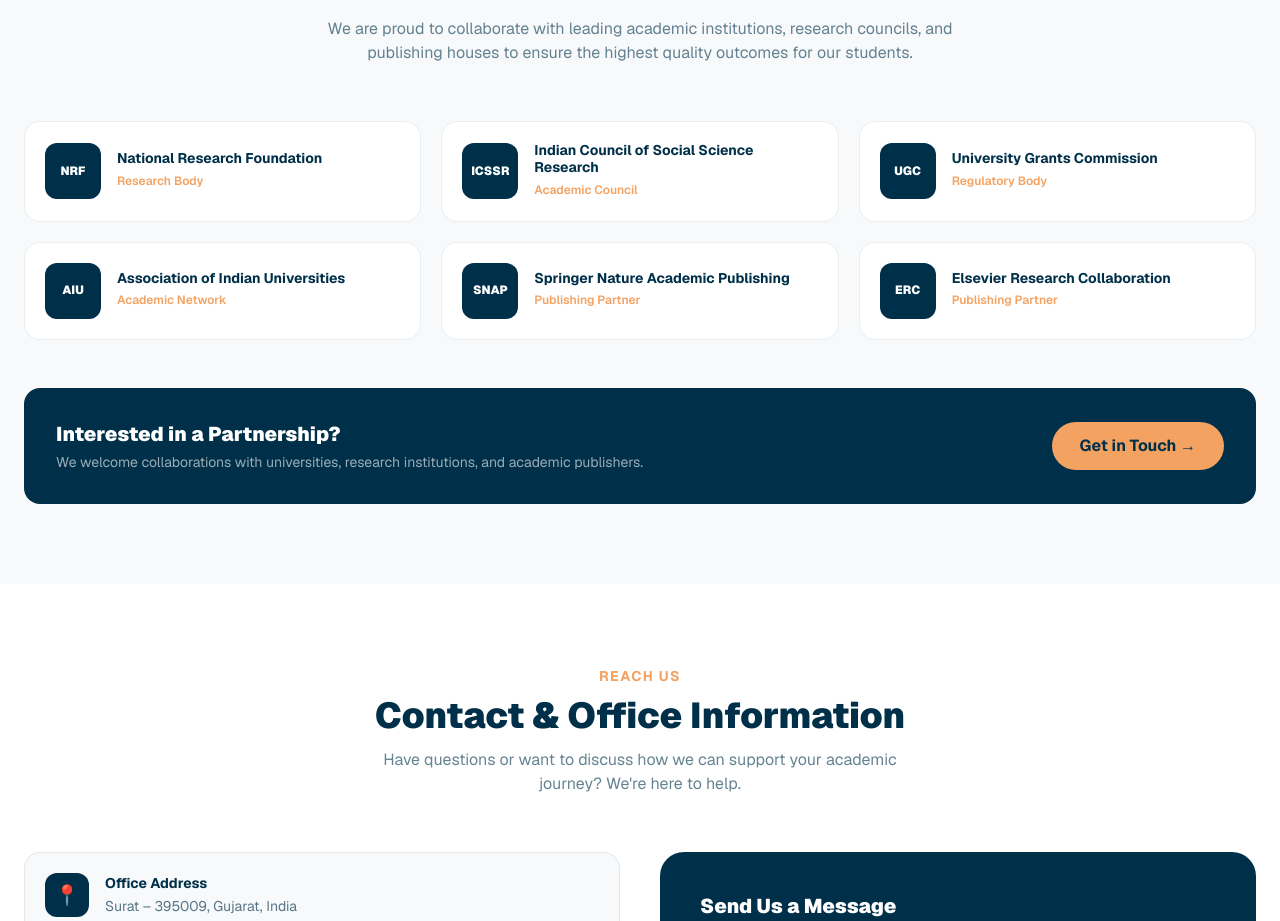
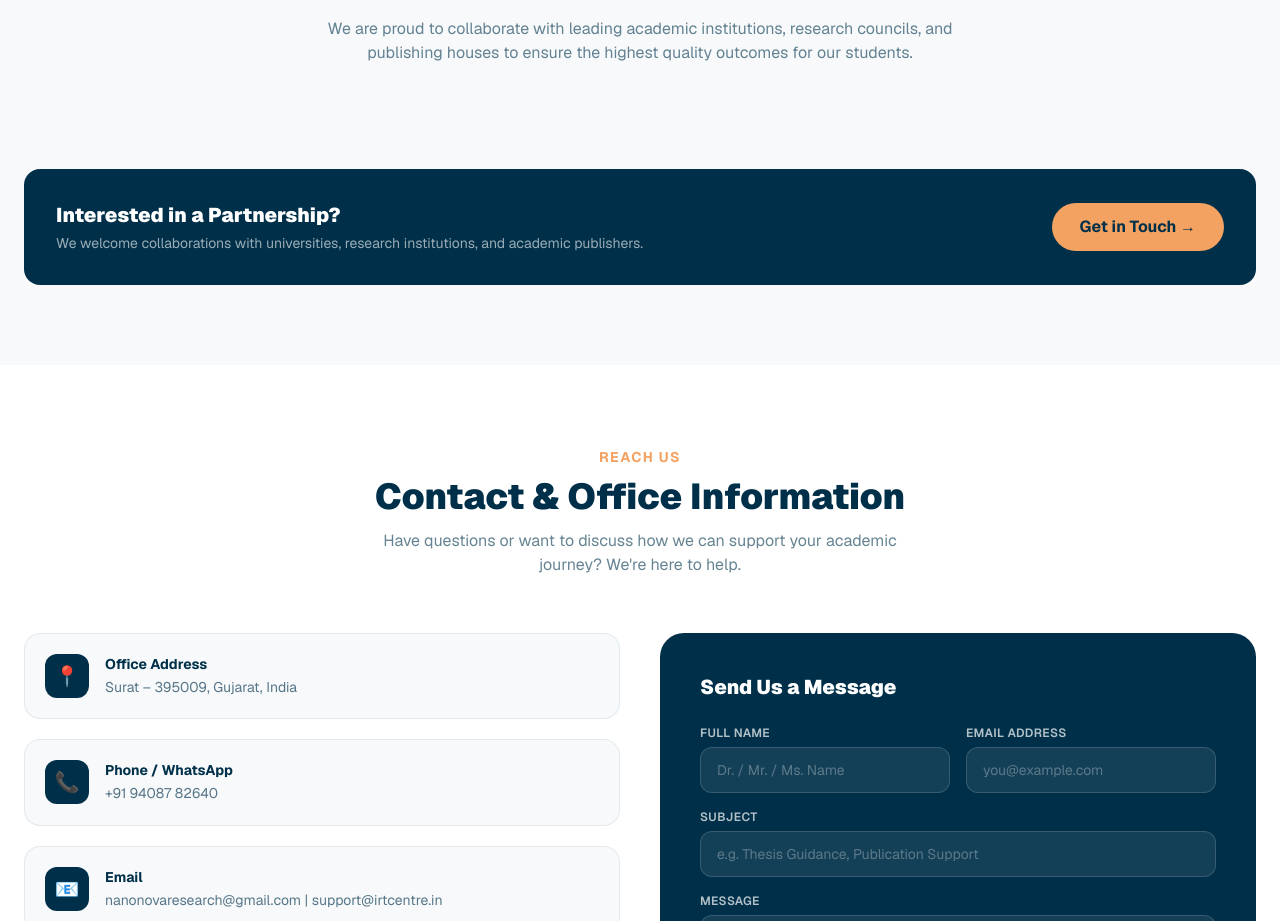
Before and after one commit to shahdhaval11/Innovative-Research-Training-Centre, a Next.js app: page /aboutus in a window 1280 px wide. Shown: the part 3626-4547 px from the top of the page. Built offline with nearby package versions, Linux system fonts and the light colour scheme.

Commit message:
feat: Update PartnersSection to handle empty PARTNERS array and modify contact link in Contact component

```diff
--- a/modules/aboutus/components/PartnersSection.tsx
+++ b/modules/aboutus/components/PartnersSection.tsx
@@ -15,7 +15,7 @@
         </div>
 
         <div className="grid sm:grid-cols-2 lg:grid-cols-3 gap-5 mb-12">
-          {PARTNERS.map((p) => (
+          {PARTNERS && PARTNERS.map((p: any) => (
             <div
               key={p.name}
               className="flex items-center gap-4 bg-white border border-[#003049]/8 rounded-2xl p-5 hover:shadow-md hover:border-[#F4A261]/40 transition-all duration-200 group"
@@ -42,7 +42,7 @@
             </p>
           </div>
           <a
-            href="#"
+            href="/contactus"
             className="shrink-0 bg-[#F4A261] text-[#003049] font-bold px-7 py-3 rounded-full hover:bg-[#E76F51] transition-colors duration-200 whitespace-nowrap"
           >
             Get in Touch →
--- a/modules/aboutus/constData/const.ts
+++ b/modules/aboutus/constData/const.ts
@@ -78,12 +78,12 @@
 ];
 
 export const PARTNERS = [
-  { name: "National Research Foundation", abbr: "NRF", type: "Research Body" },
-  { name: "Indian Council of Social Science Research", abbr: "ICSSR", type: "Academic Council" },
-  { name: "University Grants Commission", abbr: "UGC", type: "Regulatory Body" },
-  { name: "Association of Indian Universities", abbr: "AIU", type: "Academic Network" },
-  { name: "Springer Nature Academic Publishing", abbr: "SNAP", type: "Publishing Partner" },
-  { name: "Elsevier Research Collaboration", abbr: "ERC", type: "Publishing Partner" },
+  // { name: "National Research Foundation", abbr: "NRF", type: "Research Body" },
+  // { name: "Indian Council of Social Science Research", abbr: "ICSSR", type: "Academic Council" },
+  // { name: "University Grants Commission", abbr: "UGC", type: "Regulatory Body" },
+  // { name: "Association of Indian Universities", abbr: "AIU", type: "Academic Network" },
+  // { name: "Springer Nature Academic Publishing", abbr: "SNAP", type: "Publishing Partner" },
+  // { name: "Elsevier Research Collaboration", abbr: "ERC", type: "Publishing Partner" },
 ];
 
 // export const VISION_POINTS = [
--- a/modules/contactus/components/Contact.tsx
+++ b/modules/contactus/components/Contact.tsx
@@ -450,14 +450,14 @@
               <div className="text-4xl mb-2">📍</div>
               <p className="text-[#003049] font-bold text-sm">NRTC Office, Surat</p>
               <p className="text-[#003049]/50 text-xs mt-1">Coming Soon..</p>
-              <a
+              {/* <a
                 href="https://maps.google.com"
                 target="_blank"
                 rel="noopener noreferrer"
                 className="inline-block mt-3 text-xs font-bold text-[#F4A261] border border-[#F4A261]/40 px-4 py-1.5 rounded-full hover:bg-[#F4A261] hover:text-[#003049] transition-colors"
               >
                 Open in Google Maps →
-              </a>
+              </a> */}
             </div>
           </div>
 
```
